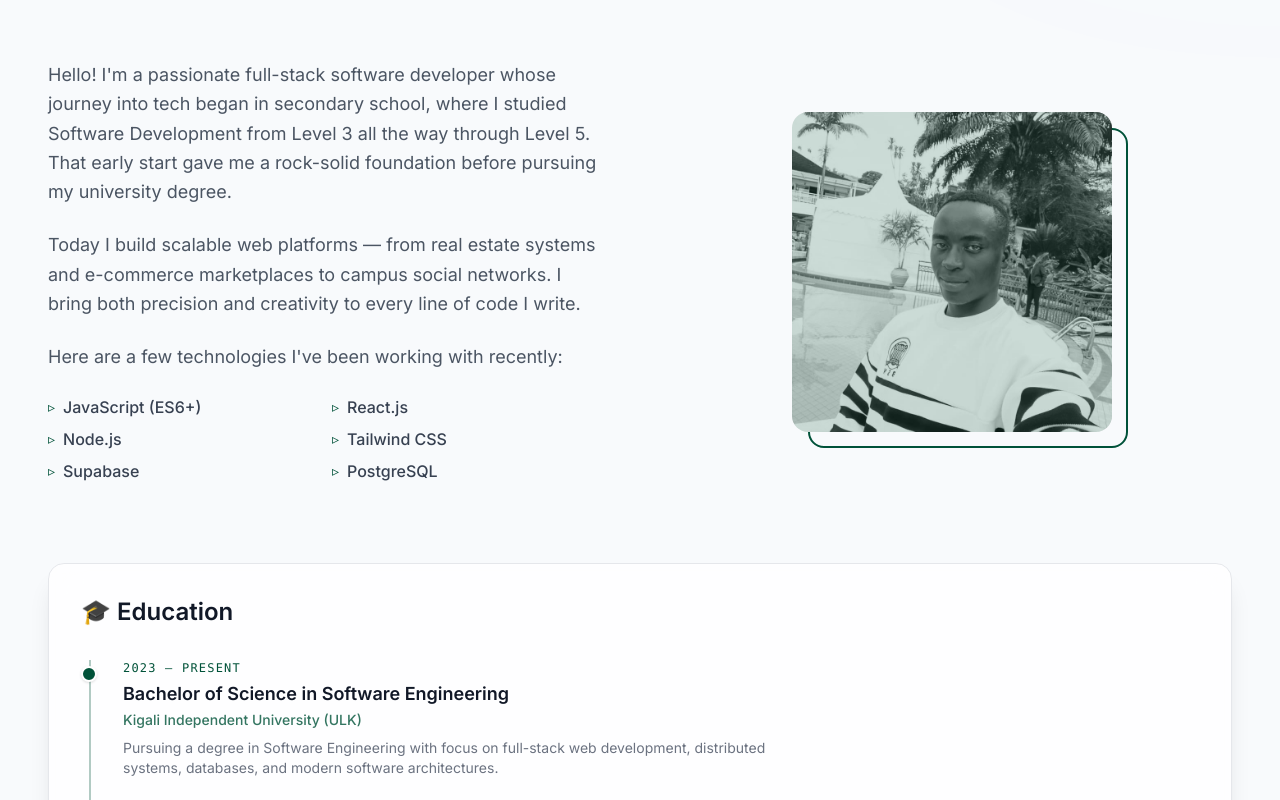
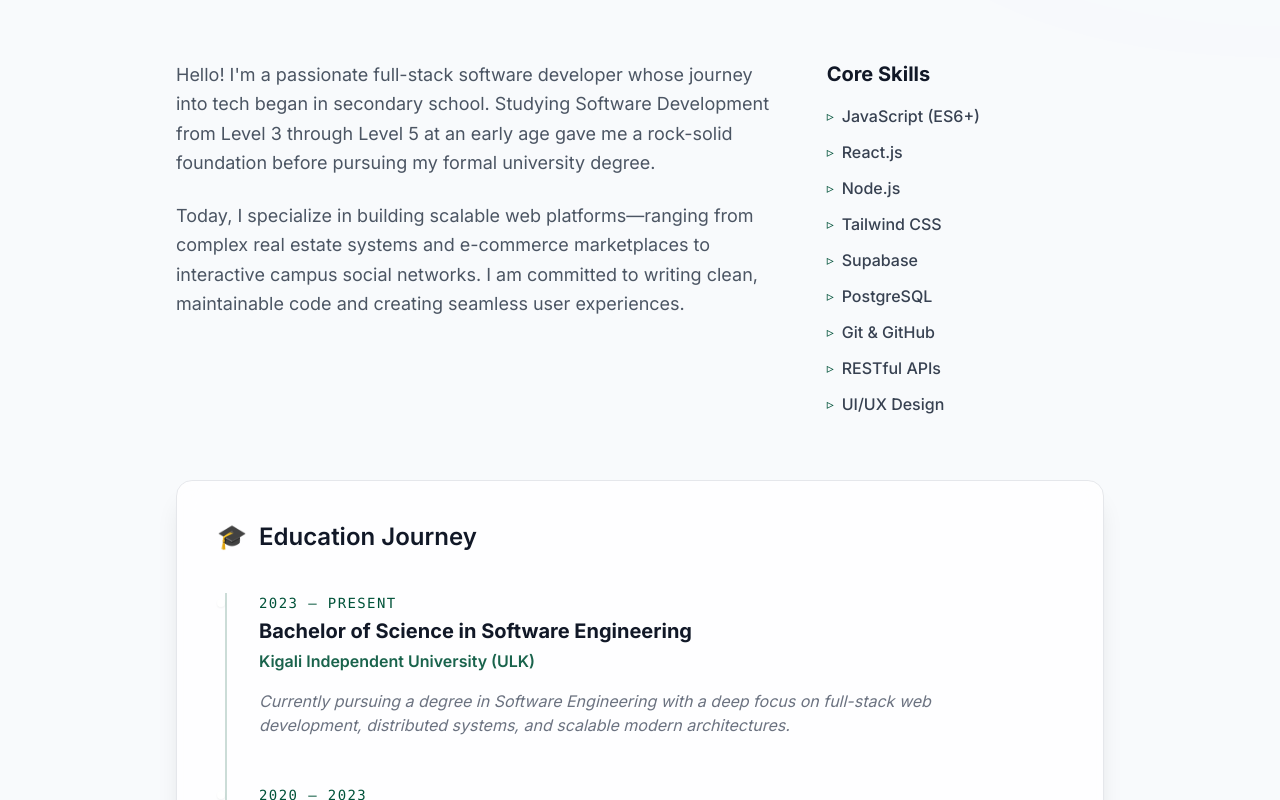
Before and after one commit to Samlite250/Samportfolio, a React (Vite) app: page / in a window 1280 px wide. Shown: the part 940-1740 px from the top of the page. Built offline with nearby package versions, Linux system fonts and the light colour scheme.

Commit message:
style: rearrange About section and remove second-image for a cleaner look

```diff
--- a/src/components/About.jsx
+++ b/src/components/About.jsx
@@ -4,6 +4,7 @@ import { motion } from 'framer-motion';
 const skills = [
   'JavaScript (ES6+)', 'React.js', 'Node.js',
   'Tailwind CSS', 'Supabase', 'PostgreSQL',
+  'Git & GitHub', 'RESTful APIs', 'UI/UX Design'
 ];
 
 const education = [
@@ -12,21 +13,21 @@ const education = [
     school: 'Kigali Independent University (ULK)',
     period: '2023 – Present',
     description:
-      'Pursuing a degree in Software Engineering with focus on full-stack web development, distributed systems, databases, and modern software architectures.',
+      'Currently pursuing a degree in Software Engineering with a deep focus on full-stack web development, distributed systems, and scalable modern architectures.',
   },
   {
     degree: 'Software Development — Level 3, 4 & 5',
     school: 'Secondary School (TVET/Vocational)',
     period: '2020 – 2023',
     description:
-      'Studied Software Development from Level 3 through Level 5. Built a strong foundation in programming fundamentals, web technologies, databases, and software engineering principles.',
+      'Successfully completed Level 3 through Level 5 in Software Development. Gained early expertise in coding fundamentals, database management, and system analysis.',
   },
 ];
 
 const About = () => {
   return (
     <section id="about" className="py-24">
-      <div className="container mx-auto px-6 md:px-12">
+      <div className="container mx-auto px-6 md:px-12 max-w-5xl">
 
         <div className="flex items-center mb-16">
           <h2 className="text-3xl md:text-4xl font-bold mr-6">
@@ -36,32 +37,35 @@ const About = () => {
           <div className="h-px bg-gray-300 flex-grow max-w-xs"></div>
         </div>
 
-        <div className="grid md:grid-cols-2 gap-16 items-center">
+        <div className="space-y-16">
 
-          {/* Text + Skills */}
+          {/* Main Bio Text */}
           <motion.div
-            initial={{ opacity: 0, x: -50 }}
-            whileInView={{ opacity: 1, x: 0 }}
+            initial={{ opacity: 0, y: 20 }}
+            whileInView={{ opacity: 1, y: 0 }}
             viewport={{ once: true }}
             transition={{ duration: 0.6 }}
-            className="space-y-6 text-gray-600 text-lg leading-relaxed"
+            className="grid md:grid-cols-3 gap-12"
           >
+            <div className="md:col-span-2 space-y-6 text-gray-600 text-lg leading-relaxed">
               <p>
                 Hello! I'm a passionate full-stack software developer whose journey
-              into tech began in secondary school, where I studied Software
-              Development from Level 3 all the way through Level 5. That early
-              start gave me a rock-solid foundation before pursuing my university degree.
+                into tech began in secondary school. Studying Software Development
+                from Level 3 through Level 5 at an early age gave me a rock-solid
+                foundation before pursuing my formal university degree.
               </p>
               <p>
-              Today I build scalable web platforms — from real estate systems and
-              e-commerce marketplaces to campus social networks. I bring both
-              precision and creativity to every line of code I write.
+                Today, I specialize in building scalable web platforms—ranging from
+                complex real estate systems and e-commerce marketplaces to
+                interactive campus social networks. I am committed to writing clean,
+                maintainable code and creating seamless user experiences.
               </p>
-            <p>
-              Here are a few technologies I've been working with recently:
-            </p>
+            </div>
 
-            <ul className="grid grid-cols-2 gap-2 mt-2">
+            {/* Skills Highlight */}
+            <div className="space-y-4">
+              <h3 className="text-gray-900 font-bold text-xl mb-4">Core Skills</h3>
+              <ul className="grid grid-cols-1 gap-3">
                 {skills.map((skill) => (
                   <li
                     key={skill}
@@ -72,43 +76,22 @@ const About = () => {
                   </li>
                 ))}
               </ul>
-          </motion.div>
-
-          {/* Profile Photo */}
-          <motion.div
-            initial={{ opacity: 0, x: 50 }}
-            whileInView={{ opacity: 1, x: 0 }}
-            viewport={{ once: true }}
-            transition={{ duration: 0.6, delay: 0.2 }}
-            className="flex justify-center"
-          >
-            <div className="relative group w-64 h-64 md:w-80 md:h-80">
-              {/* Offset border frame */}
-              <div className="absolute inset-0 rounded-2xl border-2 border-primary translate-x-4 translate-y-4 group-hover:translate-x-2 group-hover:translate-y-2 transition-transform duration-300"></div>
-              {/* Color overlay */}
-              <div className="absolute inset-0 bg-primary/20 rounded-2xl group-hover:bg-transparent transition-colors duration-300 z-10"></div>
-              {/* Your photo */}
-              <img
-                src="/images/second-image.jpeg"
-                alt="Profile"
-                className="absolute inset-0 w-full h-full object-cover rounded-2xl z-0 grayscale group-hover:grayscale-0 transition-all duration-500"
-              />
             </div>
           </motion.div>
-
-        </div>
 
           {/* Education Timeline */}
           <motion.div
             initial={{ opacity: 0, y: 40 }}
             whileInView={{ opacity: 1, y: 0 }}
             viewport={{ once: true }}
-          transition={{ duration: 0.6, delay: 0.3 }}
-          className="mt-20 glass-card p-8 rounded-2xl"
+            transition={{ duration: 0.6, delay: 0.2 }}
+            className="glass-card p-10 rounded-2xl shadow-sm border border-gray-100"
           >
-          <h3 className="text-2xl font-semibold mb-8 text-gray-900">🎓 Education</h3>
+            <h3 className="text-2xl font-semibold mb-10 text-gray-900 flex items-center gap-3">
+              <span className="text-2xl">🎓</span> Education Journey
+            </h3>
 
-          <div className="relative border-l-2 border-primary/30 pl-8 space-y-10 ml-2">
+            <div className="relative border-l-2 border-primary/20 pl-8 space-y-12 ml-2">
               {education.map((item, idx) => (
                 <motion.div
                   key={idx}
@@ -119,18 +102,21 @@ const About = () => {
                   className="relative"
                 >
                   {/* Timeline dot */}
-                <span className="absolute -left-[2.65rem] top-1.5 w-4 h-4 rounded-full bg-primary border-2 border-white shadow"></span>
+                  <span className="absolute -left-[2.65rem] top-1.5 w-4.5 h-4.5 rounded-full bg-primary border-4 border-white shadow-sm transition-transform hover:scale-125"></span>
 
-                <p className="text-primary font-mono text-xs mb-1 uppercase tracking-widest">{item.period}</p>
-                <h4 className="font-semibold text-gray-900 text-lg">{item.degree}</h4>
-                <p className="text-primary/80 text-sm font-medium mt-0.5">{item.school}</p>
-                <p className="text-gray-500 text-sm mt-2 max-w-2xl">{item.description}</p>
+                  <p className="text-primary font-mono text-sm mb-1 uppercase tracking-widest">{item.period}</p>
+                  <h4 className="font-bold text-gray-900 text-xl">{item.degree}</h4>
+                  <p className="text-primary/90 font-semibold mt-1">{item.school}</p>
+                  <p className="text-gray-500 text-base mt-4 max-w-3xl italic">
+                    {item.description}
+                  </p>
                 </motion.div>
               ))}
             </div>
           </motion.div>
 
         </div>
+      </div>
     </section>
   );
 };
```
Lines whose indentation alone changed are shown as unchanged.
